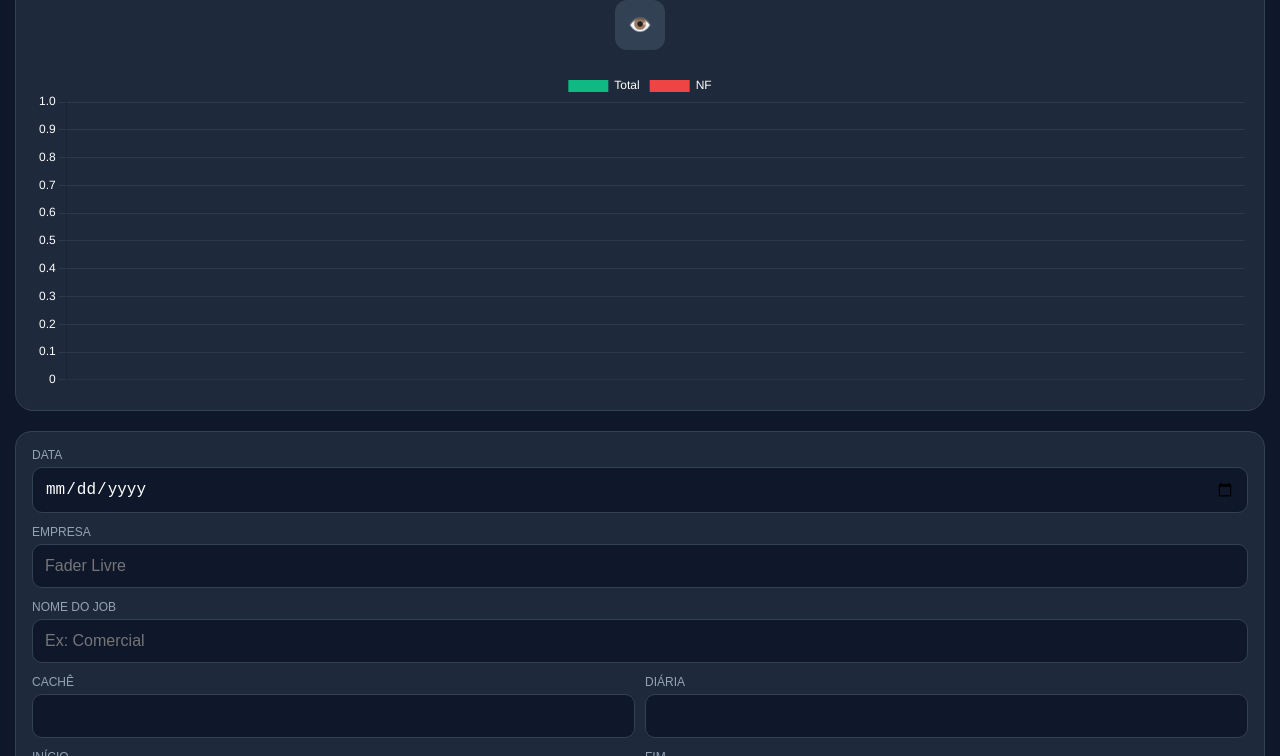
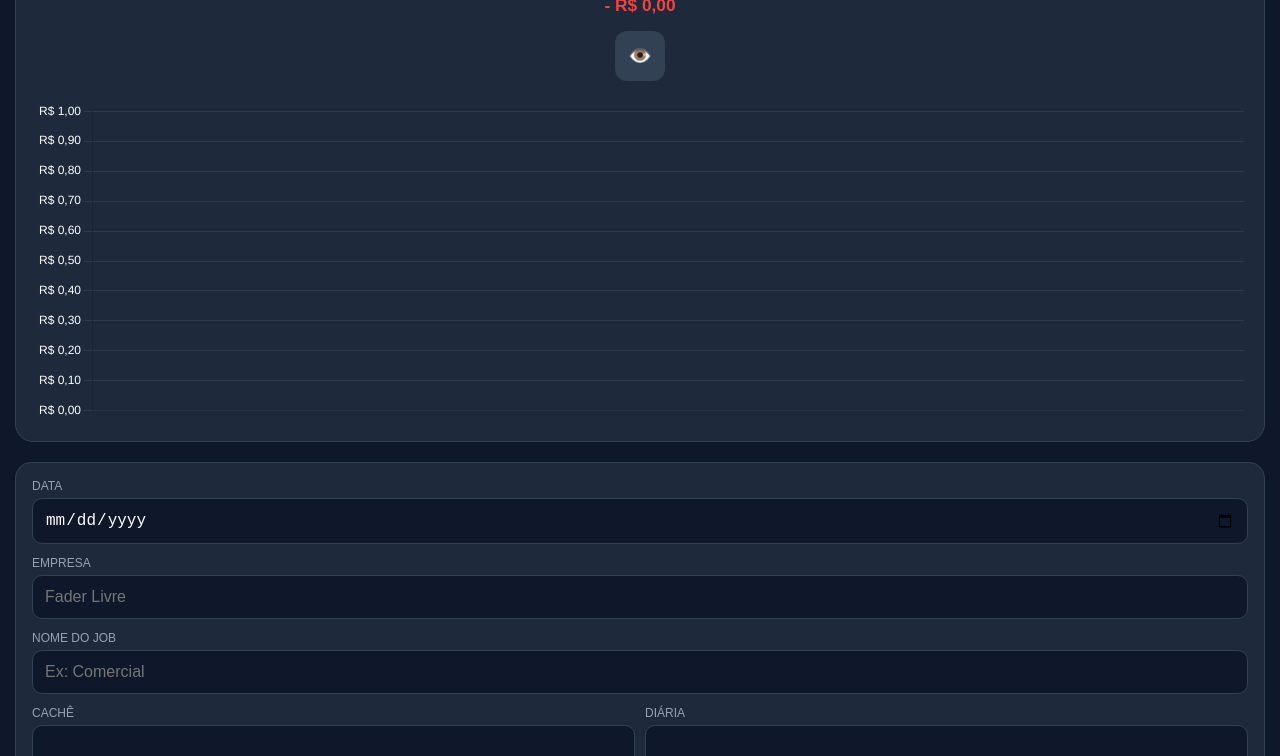
Before and after one commit to andreasaneg/App-cache, a plain HTML site: page index.html in a window 1280 px wide. Shown: the part 344-1100 px from the top of the page. Drawn offline with nearby package versions, Linux system fonts and the light colour scheme.

Commit message:
Update index.html

```diff
--- a/index.html
+++ b/index.html
@@ -437,7 +437,7 @@ function formatarValor(v){
 
     }
 
-    return v.toLocaleString(
+    return Number(v).toLocaleString(
         'pt-BR',
         {
             style:'currency',
@@ -586,6 +586,7 @@ function atualizarTela(){
     if(!db) return;
 
     let total = 0;
+    let totalNF = 0;
 
     const lista =
     document.getElementById(
@@ -595,7 +596,6 @@ function atualizarTela(){
     lista.innerHTML = "";
 
     let empresas = {};
-    let empresasNF = {};
 
     db.transaction("jobs")
     .objectStore("jobs")
@@ -612,23 +612,17 @@ function atualizarTela(){
 
             total += d.total;
 
+            totalNF +=
+            (d.valorNF || 0);
+
             if(!empresas[d.empresa]){
 
                 empresas[d.empresa] = 0;
 
             }
 
-            if(!empresasNF[d.empresa]){
-
-                empresasNF[d.empresa] = 0;
-
-            }
-
             empresas[d.empresa] +=
             d.total;
-
-            empresasNF[d.empresa] +=
-            (d.valorNF || 0);
 
             const card =
             document.createElement(
@@ -698,12 +692,25 @@ function atualizarTela(){
 
             document.getElementById(
                 'vTotalSemana'
-            ).innerText =
-            formatarValor(total);
+            ).innerHTML = `
+
+                <div>
+                    ${formatarValor(total)}
+                </div>
+
+                <div style="
+                color:#ef4444;
+                font-size:0.45em;
+                margin-top:10px;">
+
+                    - ${formatarValor(totalNF)}
+
+                </div>
+
+            `;
 
             renderGrafico(
-                empresas,
-                empresasNF
+                empresas
             );
 
         }
@@ -712,10 +719,7 @@ function atualizarTela(){
 
 }
 
-function renderGrafico(
-    empresas,
-    empresasNF
-){
+function renderGrafico(empresas){
 
     const ctx =
     document.getElementById(
@@ -734,14 +738,23 @@ function renderGrafico(
     const labels =
     Object.keys(empresas);
 
-    const valoresTotais =
+    const valores =
     Object.values(empresas);
 
-    const valoresNF =
-    labels.map(
-        empresa =>
-        empresasNF[empresa] || 0
-    );
+    const cores = [
+
+        '#10b981',
+        '#0ea5e9',
+        '#f59e0b',
+        '#ef4444',
+        '#8b5cf6',
+        '#ec4899',
+        '#14b8a6',
+        '#f97316',
+        '#22c55e',
+        '#3b82f6'
+
+    ];
 
     new Chart(ctx, {
 
@@ -749,35 +762,22 @@ function renderGrafico(
 
         data:{
 
-            labels: labels,
+            labels:labels,
 
-            datasets:[
+            datasets:[{
 
-                {
+                data:valores,
 
-                    label:'Total',
+                backgroundColor:
+                labels.map((_,i)=>
+                    cores[i % cores.length]
+                ),
 
-                    data: valoresTotais,
+                borderRadius:12,
 
-                    backgroundColor:'#10b981',
+                borderWidth:0
 
-                    borderRadius:8
-
-                },
-
-                {
-
-                    label:'NF',
-
-                    data: valoresNF,
-
-                    backgroundColor:'#ef4444',
-
-                    borderRadius:8
-
-                }
-
-            ]
+            }]
 
         },
 
@@ -790,9 +790,27 @@ function renderGrafico(
             plugins:{
 
                 legend:{
+                    display:false
+                },
 
-                    labels:{
-                        color:'#ffffff'
+                tooltip:{
+
+                    callbacks:{
+
+                        label:function(context){
+
+                            return context.label +
+                            ': ' +
+                            context.raw.toLocaleString(
+                                'pt-BR',
+                                {
+                                    style:'currency',
+                                    currency:'BRL'
+                                }
+                            );
+
+                        }
+
                     }
 
                 }
@@ -804,7 +822,21 @@ function renderGrafico(
                 y:{
 
                     ticks:{
-                        color:'#ffffff'
+
+                        color:'#ffffff',
+
+                        callback:function(value){
+
+                            return value.toLocaleString(
+                                'pt-BR',
+                                {
+                                    style:'currency',
+                                    currency:'BRL'
+                                }
+                            );
+
+                        }
+
                     },
 
                     grid:{
@@ -827,7 +859,56 @@ function renderGrafico(
 
             }
 
-        }
+        },
+
+        plugins:[{
+
+            id:'valorNasBarras',
+
+            afterDatasetsDraw(chart){
+
+                const {
+                    ctx
+                } = chart;
+
+                ctx.save();
+
+                chart.getDatasetMeta(0)
+                .data
+                .forEach((bar,index)=>{
+
+                    const valor =
+                    valores[index];
+
+                    ctx.fillStyle =
+                    '#ffffff';
+
+                    ctx.font =
+                    'bold 12px Arial';
+
+                    ctx.textAlign =
+                    'center';
+
+                    ctx.fillText(
+
+                        valor.toLocaleString(
+                            'pt-BR',
+                            {
+                                style:'currency',
+                                currency:'BRL'
+                            }
+                        ),
+
+                        bar.x,
+                        bar.y - 10
+
+                    );
+
+                });
+
+            }
+
+        }]
 
     });
 
```
